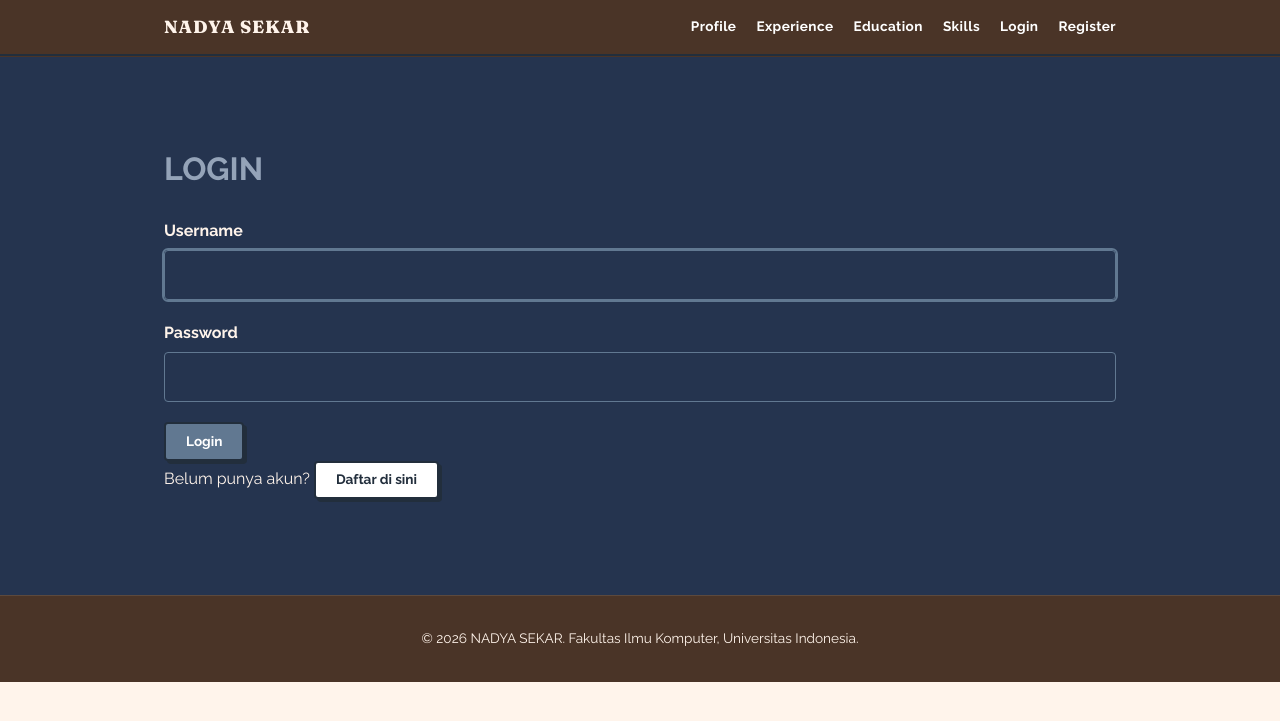
After one commit to nadyaasekar/myportofolio, a Django app: a page that uses templates/base.html in a window 1280 px wide. The commit adds this page. Shown: the top 721 px of the page. Run offline with Django 4.2, Linux system fonts and the light colour scheme; some web fonts are replaced.

Commit message:
feat: implement access control and star feature for experience & education (Tutorial 4)

```diff
--- a/main/urls.py
+++ b/main/urls.py
@@ -12,6 +12,11 @@ from main.views import (
     update_experience,
     update_education,
     get_education_json,
+    login_user,
+    logout_user,
+    register,
+    toggle_star_experience,
+    toggle_star_education,
 
 )
 
@@ -29,4 +34,9 @@ urlpatterns = [
     path("experience/<uuid:experience_id>/update/", update_experience, name="update_experience"),
     path("education/<uuid:education_id>/update/", update_education, name="update_education"),
     path("api/education/", get_education_json, name="get_education_json"),
+    path("login/", login_user, name="login"),
+    path("logout/", logout_user, name="logout"),
+    path("register/", register, name="register"),
+    path("experience/<uuid:experience_id>/star/", toggle_star_experience, name="toggle_star_experience"),
+    path("education/<uuid:education_id>/star/", toggle_star_education, name="toggle_star_education"),
 ]
--- a/main/views.py
+++ b/main/views.py
@@ -6,11 +6,17 @@ from django.shortcuts import get_object_or_404, redirect, render
 from main.forms import ExperienceForm, EducationForm
 from django.conf import settings
 from django.db.models import Q
+from django.contrib.auth import login, logout
+from django.contrib.auth.forms import AuthenticationForm, UserCreationForm
+import datetime
+from django.contrib.auth.decorators import login_required
+from django.core.exceptions import PermissionDenied
 
 from main.models import Experience, Education
 
 
 def show_main(request):
+    last_login = request.COOKIES.get('last_login', 'Belum ada sesi login / Cookie tidak ditemukan')
     context = {
         "name": "NADYA SEKAR",
         "npm": "2506607133",
@@ -18,6 +24,7 @@ def show_main(request):
         "bio": (
             "CS Student with big dreams ahead. Love to watch and talk about movies or old songs."
         ),
+        "last_login": last_login,
     }
     return render(request, "index.html", context)
 
@@ -58,6 +65,7 @@ def show_education(request):
 
 
 # CREATE
+@login_required(login_url="/login/")
 def create_experience(request):
     if request.method == "POST":
         secret_key = request.POST.get("secret_key")
@@ -80,6 +88,7 @@ def create_experience(request):
     }
     return render(request, "experience_form.html", context)
 
+@login_required(login_url="/login/")
 def create_education(request):
     if request.method == "POST":
         secret_key = request.POST.get("secret_key")
@@ -94,7 +103,7 @@ def create_education(request):
             messages.success(request, "New Education Has Been Added!")
             return redirect("main:show_education")
     else:
-        form = ExperienceForm()
+        form = EducationForm()
 
     context = {
         "name": "NADYA SEKAR",
@@ -111,7 +120,7 @@ def get_experience_json(request):
     if title_query:
         experiences = experiences.filter(title__icontains=title_query)
 
-    experiences_json = serializers.serialize("json", experiences)
+    experiences_json = serializers.serialize("json", experiences, use_natural_foreign_keys=True)
     return HttpResponse(experiences_json, content_type="application/json")
 
 def get_education_json(request):
@@ -122,10 +131,11 @@ def get_education_json(request):
             Q(institution__icontains=search_query) | Q(degree__icontains=search_query)
         )
 
-    education_json = serializers.serialize("json", education_qs)
+    education_json = serializers.serialize("json", education_qs, use_natural_foreign_keys=True)
     return HttpResponse(education_json, content_type="application/json")
 
 # DELETE
+@login_required(login_url="/login/")
 def delete_experience(request, experience_id):
     if request.method == "POST":
         secret_key = request.POST.get("secret_key")
@@ -141,6 +151,7 @@ def delete_experience(request, experience_id):
 
     return redirect("main:show_experience")
 
+@login_required(login_url="/login/")
 def delete_education(request, education_id):
     if request.method == "POST":
         secret_key = request.POST.get("secret_key")
@@ -158,6 +169,7 @@ def delete_education(request, education_id):
 
 
 # UPDATE
+@login_required(login_url="/login/")
 def update_experience(request, experience_id):
     experience = get_object_or_404(Experience, pk=experience_id)
 
@@ -183,6 +195,7 @@ def update_experience(request, experience_id):
     }
     return render(request, "experience_form.html", context)
 
+@login_required(login_url="/login/")
 def update_education(request, education_id):
     education = get_object_or_404(Education, pk=education_id)
 
@@ -207,3 +220,68 @@ def update_education(request, education_id):
         "education": education,
     }
     return render(request, "education_form.html", context)
+
+
+# AUTHENTICATION
+def register(request):
+    form = UserCreationForm(request.POST or None)
+
+    if request.method == "POST" and form.is_valid():
+        form.save()
+        messages.success(request, "Akun berhasil dibuat. Silakan login.")
+        return redirect("main:login")
+
+    context = {
+        "name": "NADYA SEKAR",
+        "form": form,
+    }
+    return render(request, "register.html", context)
+
+def login_user(request):
+    form = AuthenticationForm(request, data=request.POST or None)
+
+    if request.method == "POST" and form.is_valid():
+        user = form.get_user()
+        login(request, user)
+        response = redirect("main:show_main")
+        response.set_cookie('last_login', datetime.datetime.now().strftime('%Y-%m-%d %H:%M:%S'))
+        return response
+
+    context = {
+        "name": "NADYA SEKAR",
+        "form": form,
+    }
+    return render(request, "login.html", context)
+
+def logout_user(request):
+    logout(request)
+    response = redirect("main:show_main")
+    response.delete_cookie('last_login')
+    return response
+
+
+# STAR
+@login_required(login_url="/login/")
+def toggle_star_experience(request, experience_id):
+    experience = get_object_or_404(Experience, pk=experience_id)
+
+    if request.method == "POST":
+        if request.user in experience.starred_by.all():
+            experience.starred_by.remove(request.user)
+        else:
+            experience.starred_by.add(request.user)
+
+    return redirect("main:show_experience")
+
+
+@login_required(login_url="/login/")
+def toggle_star_education(request, education_id):
+    education = get_object_or_404(Education, pk=education_id)
+
+    if request.method == "POST":
+        if request.user in education.starred_by.all():
+            education.starred_by.remove(request.user)
+        else:
+            education.starred_by.add(request.user)
+
+    return redirect("main:show_education")
--- a/static/css/style.css
+++ b/static/css/style.css
@@ -60,8 +60,9 @@ body {
 .site-header nav,
 .nav-box-container {
     display: flex;
-    gap: 0.5rem;
+    gap: 1.25rem;
     flex-wrap: wrap;
+    align-items: center;
 }
 
 .brand {
@@ -93,6 +94,25 @@ body {
     color: #ffffff;
     transform: translate(-2px, -2px);
     box-shadow: 4px 4px 0 #000000;
+}
+
+.nav-text {
+    color: #ffffff;
+    font-family: var(--font-raleway);
+    font-size: 0.85rem;
+    font-weight: 700;
+    text-transform: capitalize;
+    letter-spacing: 0.03em;
+    text-decoration: none;
+    background: none;
+    border: none;
+    box-shadow: none;
+    padding: 0;
+}
+
+.nav-text:hover {
+    text-decoration: underline;
+    color: var(--paper);
 }
 
 /* BUTTONS (unified system)
@@ -981,3 +1001,27 @@ body {
         text-align: center;
     }
 }
+
+.star-form {
+    display: inline-flex;
+    margin: 0;
+}
+
+.button-star {
+    padding: 0.35rem 0.75rem;
+    font-size: 0.85rem;
+    gap: 0.35rem;
+    display: inline-flex;
+    align-items: center;
+    width: fit-content;
+}
+
+.button-star.is-starred {
+    background: var(--accent);
+}
+
+.star-count {
+    padding: 0.1rem 0.4rem;
+    font-size: 0.75rem;
+    border-radius: 999px;
+}
--- a/templates/base.html
+++ b/templates/base.html
@@ -17,10 +17,18 @@
         <div class="container">
             <a href="{% url 'main:show_main' %}" class="brand">{{ name }}</a>
             <nav>
-                <a href="{% url 'main:show_main' %}" class="nav-box">PROFILE</a>
-                <a href="{% url 'main:show_experience' %}" class="nav-box">EXPERIENCE</a>
-                <a href="{% url 'main:show_education' %}" class="nav-box">EDUCATION</a>
-                <a href="#skills" class="nav-box">SKILLS</a>
+                <a href="{% url 'main:show_main' %}" class="nav-text">Profile</a>
+                <a href="{% url 'main:show_experience' %}" class="nav-text">Experience</a>
+                <a href="{% url 'main:show_education' %}" class="nav-text">Education</a>
+                <a href="#skills" class="nav-text">Skills</a>
+
+                {% if user.is_authenticated %}
+                    <a href="{% url 'main:show_main' %}" class="nav-text">{{ user.username }}</a>
+                    <a href="{% url 'main:logout' %}" class="nav-text">Logout</a>
+                {% else %}
+                    <a href="{% url 'main:login' %}" class="nav-text">Login</a>
+                    <a href="{% url 'main:register' %}" class="nav-text">Register</a>
+                {% endif %}
             </nav>
         </div>
     </header>
--- a/templates/index.html
+++ b/templates/index.html
@@ -29,6 +29,10 @@
                         <div class="meta-row">
                             <dt>Program</dt>
                             <dd>{{ study_program }}</dd>
+                        </div>
+                        <div class="meta-row">
+                            <dt>Sesi Terakhir Login</dt>
+                            <dd>{{ last_login }}</dd>
                         </div>
                     </dl>
                     <div class="social-links">
--- /dev/null
+++ b/templates/login.html
@@ -0,0 +1,36 @@
+{% extends "base.html" %}
+{% block meta %}
+    <title>LOGIN - {{ name }}</title>
+{% endblock meta %}
+{% block content %}
+    <main>
+        <section class="experience-section">
+            <div class="container">
+                <h1>LOGIN</h1>
+                {% for message in messages %}
+                    <p class="form-message">{{ message }}</p>
+                {% endfor %}
+                <form method="post" action="{% url 'main:login' %}" class="project-form">
+                    {% csrf_token %}
+                    {% for field in form %}
+                        <div class="form-group">
+                            <label for="{{ field.id_for_label }}">{{ field.label }}</label>
+                            {{ field }}
+                            {% for error in field.errors %}
+                                <p class="form-error">{{ error }}</p>
+                            {% endfor %}
+                        </div>
+                    {% endfor %}
+                    {% for error in form.non_field_errors %}
+                        <p class="form-error">{{ error }}</p>
+                    {% endfor %}
+                    <button type="submit" class="button">Login</button>
+                </form>
+                <p class="form-switch">
+                    Belum punya akun?
+                    <a href="{% url 'main:register' %}" class="button button-secondary">Daftar di sini</a>
+                </p>
+            </div>
+        </section>
+    </main>
+{% endblock content %}
```
Also changed, not shown: main/models.py (+9 -0 lines), templates/components/education_star.html (added, +10 -0 lines), templates/components/experience_star.html (added, +10 -0 lines), templates/education.html (+8 -3 lines), templates/experience.html (+7 -2 lines), templates/register.html (added, +36 -0 lines), test_e2e.py (added, +109 -0 lines), main/migrations/0004_education_starred_by_experience_starred_by.py (added).
